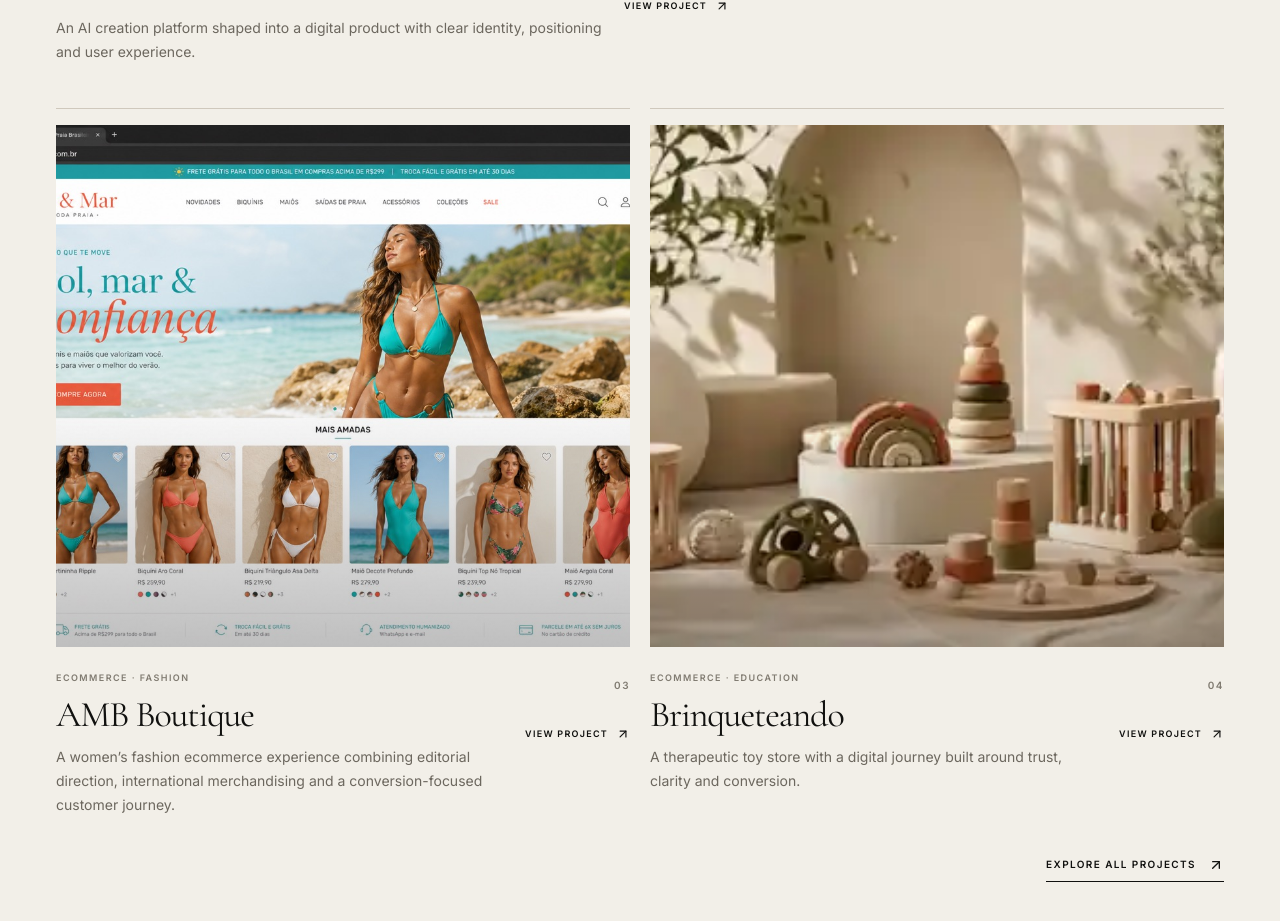
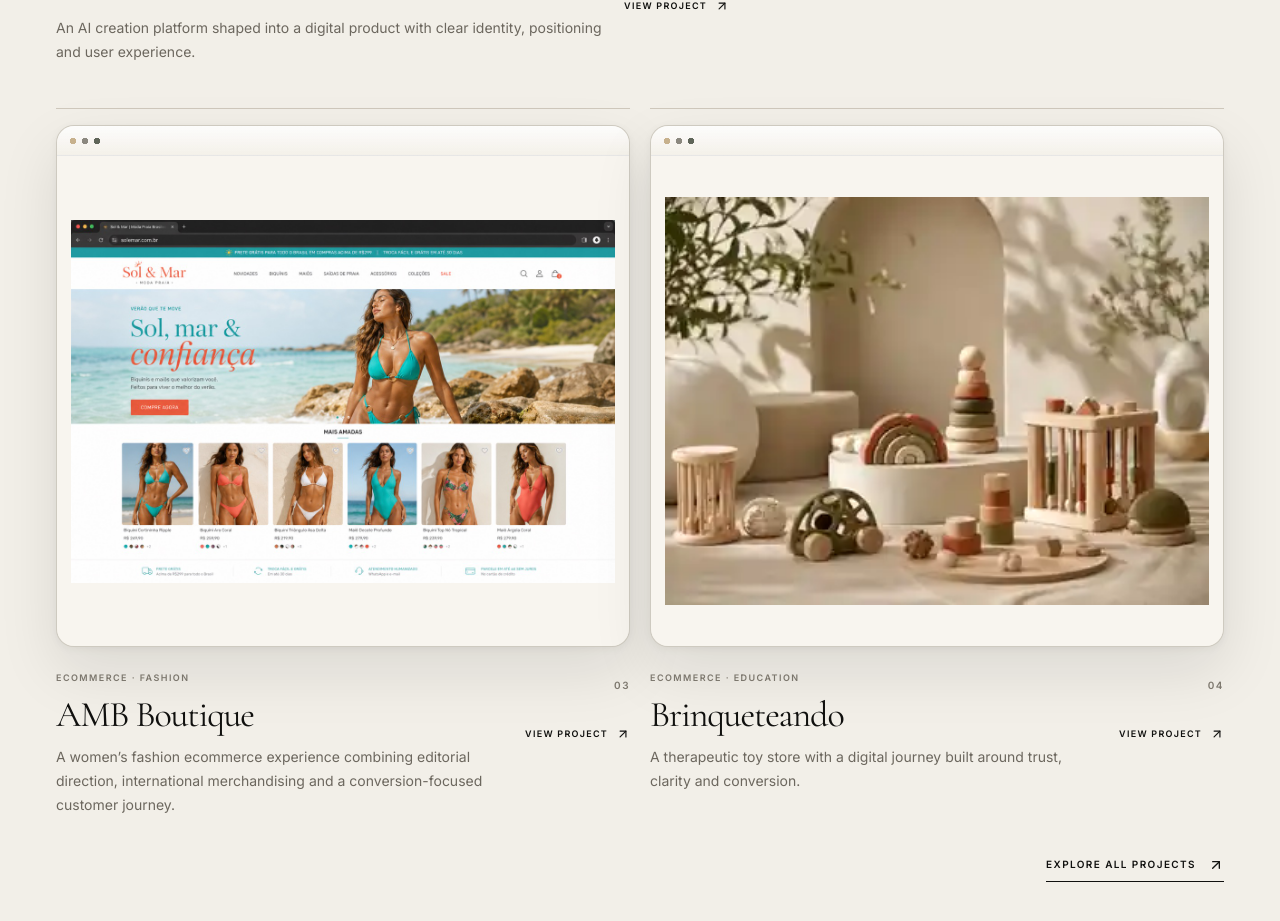
Before and after one commit to andreajoa/andre-almeida-shopify-expert, a Next.js app: page /en in a window 1280 px wide. Shown: the part 2277-3198 px from the top of the page. Built offline with nearby package versions, Linux system fonts and the light colour scheme; no server answers.

Commit message:
style: frame ecommerce project images without cropping

```diff
--- a/src/app/globals.css
+++ b/src/app/globals.css
@@ -39,6 +39,59 @@
   .to-indigo-600, .to-purple-600, .to-violet-600 { --tw-gradient-to: #b49970 var(--tw-gradient-to-position) !important; }
 }
 
+/* Premium commerce frames: preserve full ecommerce screenshots and make them feel like real browser showcases. */
+:where(div):has(> img[src*="amb-boutique"], > img[src*="brinqueteando"]) {
+  position: relative;
+  overflow: hidden;
+  border: 1px solid rgba(17, 17, 15, 0.12);
+  border-radius: 18px;
+  background: #e8e3d9 !important;
+  box-shadow: 0 24px 60px rgba(17, 17, 15, 0.10), 0 2px 8px rgba(17, 17, 15, 0.05);
+}
+
+:where(div):has(> img[src*="amb-boutique"], > img[src*="brinqueteando"])::before {
+  content: "";
+  position: absolute;
+  z-index: 3;
+  inset: 0 0 auto 0;
+  height: 30px;
+  border-bottom: 1px solid rgba(17, 17, 15, 0.09);
+  background:
+    radial-gradient(circle at 16px 15px, #c7b18d 0 3px, transparent 3.5px),
+    radial-gradient(circle at 28px 15px, #8b887f 0 3px, transparent 3.5px),
+    radial-gradient(circle at 40px 15px, #5f6559 0 3px, transparent 3.5px),
+    linear-gradient(180deg, rgba(255,255,255,.92), rgba(244,241,234,.96));
+}
+
+:where(div):has(> img[src*="amb-boutique"], > img[src*="brinqueteando"]) > img {
+  top: 30px !important;
+  height: calc(100% - 30px) !important;
+  padding: 14px !important;
+  object-fit: contain !important;
+  object-position: center center !important;
+  background: #f8f5ef;
+  transform: none !important;
+}
+
+:where(div):has(> img[src*="amb-boutique"], > img[src*="brinqueteando"]) > .absolute.inset-0 {
+  display: none;
+}
+
+:where(a.group:hover) :where(div):has(> img[src*="amb-boutique"], > img[src*="brinqueteando"]) {
+  box-shadow: 0 30px 76px rgba(17, 17, 15, 0.15), 0 3px 10px rgba(17, 17, 15, 0.06);
+  transform: translateY(-2px);
+  transition: transform 320ms ease, box-shadow 320ms ease;
+}
+
+@media (max-width: 767px) {
+  :where(div):has(> img[src*="amb-boutique"], > img[src*="brinqueteando"])::before { height: 26px; }
+  :where(div):has(> img[src*="amb-boutique"], > img[src*="brinqueteando"]) > img {
+    top: 26px !important;
+    height: calc(100% - 26px) !important;
+    padding: 8px !important;
+  }
+}
+
 @media (prefers-reduced-motion: reduce) {
   html { scroll-behavior: auto; }
   *, *::before, *::after { animation-duration: 0.01ms !important; animation-iteration-count: 1 !important; transition-duration: 0.01ms !important; scroll-behavior: auto !important; }
```
